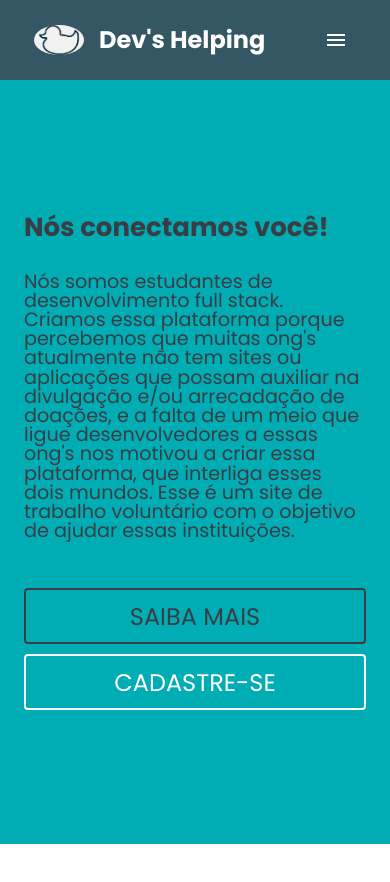
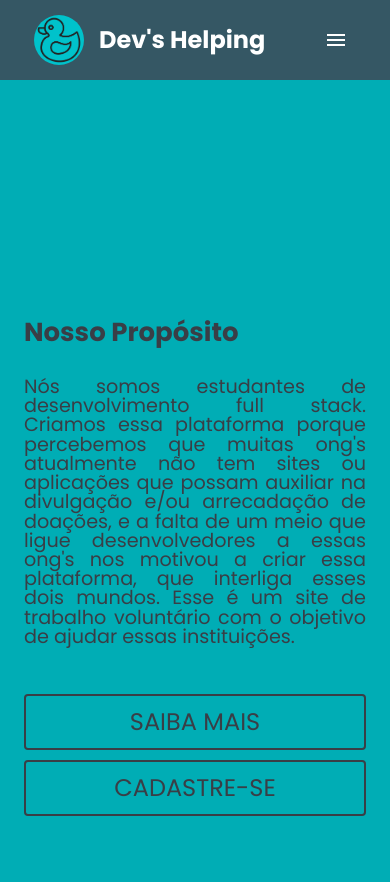
Before and after one commit to Projeto-FrontEnd-M3/Grupo3-FrontEnd-M3, a React (Vite) app: page /home in a window 390 px wide. Shown: the top 882 px of the page. Before the commit the page ends 844 px from the top, so only its background shows below. Built offline with nearby package versions, Linux system fonts and the light colour scheme.

Commit message:
fix:responsiveness

```diff
--- a/src/pages/Dashboard/components/ModalCreateResquest/index.tsx
+++ b/src/pages/Dashboard/components/ModalCreateResquest/index.tsx
@@ -39,7 +39,7 @@ const ModalCreateResquest = () => {
   const { setactualModalDashboard, user, createDemandRequest, exit, setExit } =
     useUserContext();
 
-const formatDate = () => {
+  const formatDate = () => {
     const timeElapsed = Date.now();
     const today = new Date(timeElapsed);
 
@@ -51,7 +51,7 @@ const formatDate = () => {
     };
 
     return `${map.dd}/${map.mm}/${map.aaaa}`;
-  }
+  };
 
   const formOptions = {
     defaultValues: {
@@ -73,7 +73,7 @@ const formatDate = () => {
       <ContainerModalEditProfile className={exit ? "exit" : ""}>
         <ModalContent onSubmit={handleSubmit(createDemandRequest)}>
           <Text tag="h1" fontSize="title1" color="primary">
-            Criar Pedido
+            CRIAR PROJETO
           </Text>
 
           <Box
@@ -166,16 +166,18 @@ const formatDate = () => {
           </Box>
 
           <ButtonDefault bgColor="primary" color="primary">
-            Criar
+            CRIAR
           </ButtonDefault>
 
-          <CloseButton onClick={() => {
-            setExit(true)
-            setTimeout(() => {
-              setactualModalDashboard("none")
-              setExit(false)
-            }, 500);
-        }} />
+          <CloseButton
+            onClick={() => {
+              setExit(true);
+              setTimeout(() => {
+                setactualModalDashboard("none");
+                setExit(false);
+              }, 500);
+            }}
+          />
         </ModalContent>
       </ContainerModalEditProfile>
     </ContainerModal>
--- a/src/pages/Dashboard/components/ModalEditProfile/index.tsx
+++ b/src/pages/Dashboard/components/ModalEditProfile/index.tsx
@@ -36,7 +36,7 @@ const ModalEditProfile = () => {
       <ContainerModalEditProfile className={exit ? "exit" : ""}>
         <ModalContent onSubmit={handleSubmit(editProfileRequest)}>
           <Text tag="h1" fontSize="title1" color="primary">
-            Editar perfil
+            EDITAR PERFIL
           </Text>
 
           <Box sx={{ display: "flex", alignItems: "flex-end" }}>
@@ -101,7 +101,7 @@ const ModalEditProfile = () => {
           </Box>
 
           <ButtonDefault bgColor="primary" color="primary">
-            Editar
+            EDITAR
           </ButtonDefault>
 
           <CloseButton
--- a/src/pages/Dashboard/components/ProjectsCard/index.tsx
+++ b/src/pages/Dashboard/components/ProjectsCard/index.tsx
@@ -4,7 +4,7 @@ import { Text } from "../../../../styles/TypograpyText";
 import { IDemandsResponse } from "../../../../interface/TypesGlobal";
 
 export interface IProjectsCard {
-  obj: IDemandsResponse
+  obj: IDemandsResponse;
 }
 
 const ProjectsCard = ({ obj }: IProjectsCard) => {
@@ -14,13 +14,16 @@ const ProjectsCard = ({ obj }: IProjectsCard) => {
         <Text fontSize="text2" color="grey1">
           {obj.user.name}
         </Text>
-        <Text fontSize="text2" color="grey1">
+        <Text className="containerMobileText" fontSize="text2" color="grey1">
           ENTREGUE EM: <span>{obj.finished_at}</span>
         </Text>
       </div>
       <div className="resume">
         <figure>
-          <img src={obj.user.image ? obj.user.image : IconImage} alt="Imagem de teste" />
+          <img
+            src={obj.user.image ? obj.user.image : IconImage}
+            alt="Imagem de teste"
+          />
         </figure>
         <Text fontSize="text4" color="grey1">
           {obj.description}
--- a/src/pages/Dashboard/components/ProjetoAtual/index.tsx
+++ b/src/pages/Dashboard/components/ProjetoAtual/index.tsx
@@ -8,7 +8,6 @@ import { ProjetoAtualCard } from "../ProjetoAtualCard";
 import { ContainerProjectEmpty } from "../ProjetosAnteriores/style";
 
 export const ProjetoAtual = () => {
-
   const { setactualModalDashboard, listAllActualDemands, filteredList } =
     useUserContext();
 
@@ -31,7 +30,10 @@ export const ProjetoAtual = () => {
     }
   };
   return filteredList.length > 0 ? (
-    <ProjetoAtualCard listAllDemands={listAllActualDemands} obj={filteredList[0]} />
+    <ProjetoAtualCard
+      listAllDemands={listAllActualDemands}
+      obj={filteredList[0]}
+    />
   ) : (
     <ContainerProjectEmpty className="animate__animated animate__fadeIn">
       <Text fontSize="text3" color="success" className="message">
@@ -42,7 +44,7 @@ export const ProjetoAtual = () => {
         bgColor="grey1"
         onClick={() => handleEmptyListButton()}
       >
-        {user.user.type == "dev" ? "PEGAR UM PROJETO" : "CRIAR PROJETO"}
+        {user.user.type == "dev" ? "ESCOLHER PROJETO" : "CRIAR PROJETO"}
       </ButtonDefault>
     </ContainerProjectEmpty>
   );
--- a/src/pages/Dashboard/components/ProjetoAtualCard/index.tsx
+++ b/src/pages/Dashboard/components/ProjetoAtualCard/index.tsx
@@ -43,7 +43,11 @@ const formatDate = () => {
   return `${map.dd}/${map.mm}/${map.aaaa}`;
 };
 
-export const ProjetoAtualCard = ({ obj, listAllDemands, listAllDisponibleDemands }: IProjetoAtualCard) => {
+export const ProjetoAtualCard = ({
+  obj,
+  listAllDemands,
+  listAllDisponibleDemands,
+}: IProjetoAtualCard) => {
   const { setactualModalDashboard } = useUserContext();
 
   const sessionUser = sessionStorage.getItem("@DevsHubUser");
@@ -147,10 +151,10 @@ export const ProjetoAtualCard = ({ obj, listAllDemands, listAllDisponibleDemands
       <ContainerProjecRight>
         <ContainerProjecRightInfo>
           <ContainerProjecRightTitle>
-            <Text fontSize="text2" color="success" className="titlespace">
+            <Text fontSize="text3" color="success" className="titlespace">
               <span>{obj.user.name}</span>
             </Text>
-            <Text fontSize="text2" color="success">
+            <Text fontSize="text4" color="success">
               {obj.status}
             </Text>
           </ContainerProjecRightTitle>
--- a/src/pages/Dashboard/components/ProjetoAtualCard/style.ts
+++ b/src/pages/Dashboard/components/ProjetoAtualCard/style.ts
@@ -20,13 +20,13 @@ export const ContainerProject = styled.div`
 `;
 
 export const ContainerProjectLeft = styled.div`
-  gap: 1rem;
-  margin: 3rem 4rem 3rem 2rem;
-  max-width: 60%;
-
+  padding: 2rem;
+  margin: 1rem 0rem 3rem 1rem;
+  width: 60%;
   @media (max-width: 750px) {
-    min-width: 90%;
-    margin: 0;
+    padding: 0px;
+    margin: auto;
+    width: 95%;
     display: flex;
     flex-direction: column-reverse;
   }
@@ -39,8 +39,14 @@ export const ContainerProjectLeftResume = styled.div`
   .resumesize {
     max-width: 100%;
     min-height: 20vh;
-    overflow: auto;
-    padding-bottom: 8px;
+  }
+  @media (max-width: 750px) {
+    .resumesize {
+      max-height: 10vh;
+      overflow: auto;
+      text-align: justify;
+      margin: 1.2rem 0;
+    }
   }
 `;
 
@@ -50,14 +56,13 @@ export const ContainerProjectLeftTitle = styled.div`
   flex-direction: row;
   justify-content: space-between;
   text-align: justify;
-
   @media (max-width: 900px) {
-
     p {
+      height: 1.5rem;
       text-align: center;
       font-size: 16px;
-      margin-bottom: 2%;
     }
+    margin-bottom: -1rem;
     flex-direction: column;
   }
 `;
@@ -68,20 +73,17 @@ export const ContainerProjectLefButton = styled.div`
   align-items: center;
   text-align: right;
   margin-top: 9rem;
-
   button {
     font-size: 1rem;
     width: 180px;
     height: 40px;
   }
-
   @media (max-width: 750px) {
+    height: 4rem;
     text-align: center;
-    margin-top: 0rem;
-
-    display: flex;
     flex-direction: column;
-    gap: 8px;
+    margin-top: 1rem;
+    margin-bottom: 1rem;
   }
 `;
 
@@ -94,13 +96,15 @@ export const ContainerProjectDiv = styled.div`
     display: none;
   }
 `;
+
 export const ContainerProjecRight = styled.div`
   gap: 1rem;
-  margin: 3rem 2rem 3rem 0rem;
-  min-width: 35%;
+  margin: 3rem 0rem;
+  width: 35%;
+  padding: 0 2rem;
 
   figure {
-    margin: 0% 5%;
+    margin: 0% 0% 0% 5%;
   }
 
   img {
@@ -110,11 +114,21 @@ export const ContainerProjecRight = styled.div`
     border-radius: 50%;
   }
   @media (max-width: 750px) {
-    margin: 0;
-    width: 100%;
-    padding: 1rem 0.5rem;
+    width: unset;
+    margin: 1rem 0rem 0rem 0rem;
+    figure {
+      margin: 0% 0% 0% 5%;
+    }
+
+    img {
+      gap: 5rem;
+      width: 60px;
+      height: 60px;
+      border-radius: 50%;
+    }
   }
 `;
+
 export const ContainerProjecRightInfo = styled.div`
   display: flex;
   flex-direction: row;
@@ -122,18 +136,21 @@ export const ContainerProjecRightInfo = styled.div`
 
   @media (max-width: 750px) {
     justify-content: center;
+    width: 75%;
+    margin: 0 auto;
   }
 `;
 
 export const ContainerProjecRightTitle = styled.div`
   display: flex;
   flex-direction: column;
-  text-align: right;
-  align-items: center;
   justify-content: center;
-
+  align-items: flex-end;
+  text-align: end;
   .titlespace {
     padding-bottom: 0.5rem;
+  }
+  @media (max-width: 750px) {
   }
 `;
 
@@ -156,6 +173,6 @@ export const ContainerProjecRightContacts = styled.ul`
 export const ContainerProjecRightText = styled.div`
   max-width: 70%;
   margin: auto;
-  padding-top: 3rem;
+  padding-top: 1rem;
   text-align: center;
 `;
--- a/src/pages/Dashboard/components/ProjetosAnteriores/style.ts
+++ b/src/pages/Dashboard/components/ProjetosAnteriores/style.ts
@@ -34,17 +34,6 @@ export const ContainerProjectUl = styled.ul`
   max-height: 500px;
   overflow-y: auto;
 
-  figure {
-    margin: auto 1%;
-  }
-
-  img {
-    gap: 2rem;
-    width: 50px;
-    height: 50px;
-    border-radius: 50%;
-  }
-
   span {
     font-weight: 700;
   }
@@ -58,9 +47,25 @@ export const ContainerProjectUl = styled.ul`
     justify-content: space-between;
     background-color: var(--color-primary);
     flex-wrap: wrap;
+
+    @media (max-width: 750px) {
+      padding: 6px;
+
+      .containerMobileText {
+        font-size: 14px;
+      }
+
+      div {
+        padding: 0rem;
+        display: flex;
+        flex-direction: column;
+      }
+    }
   }
 
   .resume {
+    height: 20vh;
+    overflow-y: scroll;
     border-bottom-left-radius: 15px;
     border-bottom-right-radius: 15px;
     border: 0.2rem var(--color-primary-focus) solid;
@@ -68,6 +73,17 @@ export const ContainerProjectUl = styled.ul`
     text-align: justify;
     display: flex;
     justify-content: space-between;
+  }
+
+  figure {
+    margin: auto 1%;
+  }
+
+  img {
+    gap: 2rem;
+    width: 50px;
+    height: 50px;
+    border-radius: 50%;
   }
 `;
 
--- a/src/pages/Home/componentsHome/Header/index.tsx
+++ b/src/pages/Home/componentsHome/Header/index.tsx
@@ -15,7 +15,7 @@ import Button from "@mui/material/Button";
 import { Text } from "../../../../styles/TypograpyText";
 import { useUserContext } from "../../../../context/UserContext";
 import { useNavigate } from "react-router-dom";
-import duckLogo from "../../../../assets/duck-logo.png";
+import duckLogo from "../../../../assets/Logo.png";
 
 interface Props {
   window?: () => Window;
--- a/src/pages/Home/componentsHome/MainSection/index.tsx
+++ b/src/pages/Home/componentsHome/MainSection/index.tsx
@@ -14,9 +14,9 @@ export const MainSection = () => {
       <div className="container">
         <div className="containerDivText">
           <Text tag="h1" color="grey3" fontSize="title1">
-            Nós conectamos você!
+            Nosso Propósito
           </Text>
-          <Text tag="p" color="grey3">
+          <Text className="containerText" tag="p" color="grey3">
             Nós somos estudantes de desenvolvimento full stack. Criamos essa
             plataforma porque percebemos que muitas ong's atualmente não tem
             sites ou aplicações que possam auxiliar na divulgação e/ou
@@ -36,8 +36,8 @@ export const MainSection = () => {
           </ButtonDefault>
           <ButtonDefault
             onClick={() => setActualSectionHome("register")}
-            bgColor="white"
-            color="white"
+            bgColor="grey3"
+            color="grey3"
           >
             CADASTRE-SE
           </ButtonDefault>
--- a/src/pages/Home/componentsHome/MainSection/style.ts
+++ b/src/pages/Home/componentsHome/MainSection/style.ts
@@ -4,6 +4,10 @@ export const MainStyled = styled.div`
   background-color: var(--color-primary);
   display: flex;
   height: calc(100vh - 80px);
+
+  @media (max-width: 750px) {
+    height: calc(125vh - 80px);
+  }
 
   .container {
     width: 100%;
@@ -24,6 +28,7 @@ export const MainStyled = styled.div`
 
   .containerDivText p {
     font-size: 1.2rem;
+    text-align: justify;
   }
 
   .containerDivBtn {
```
Also changed, not shown: src/assets/Logo.png (added).
